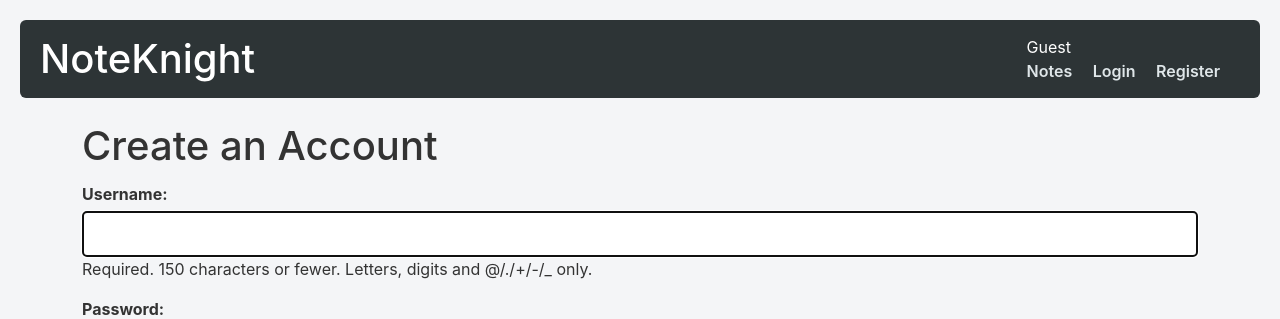
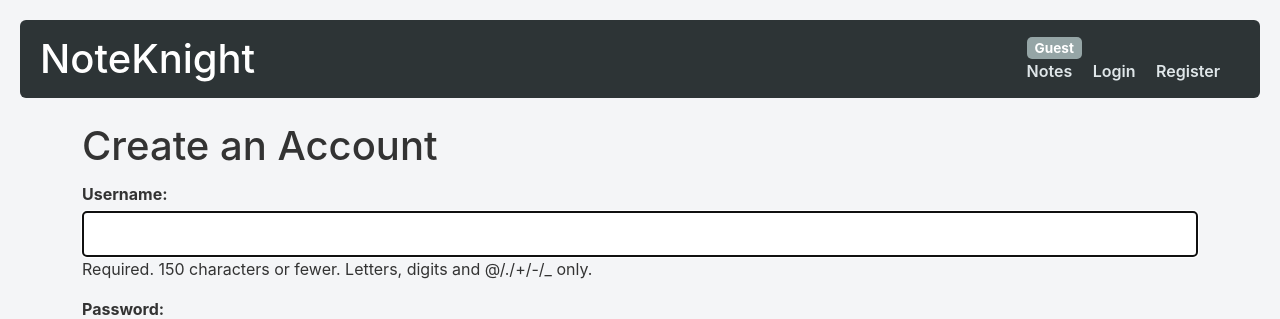
Before and after one commit to RaunTheIronshod/NoteKnight, a Django app: page /register/ in a window 1280 px wide. Shown: the top 319 px of the page. Run offline with Django 4.2, Linux system fonts and the light colour scheme.

Commit message:
user/admin register into RegisterView

```diff
--- a/notes/views.py
+++ b/notes/views.py
@@ -8,6 +8,7 @@ from django.contrib.auth.views import LoginView, LogoutView
 from .models import Note
 from django.contrib.auth.decorators import login_required
 from .models import UserProfile
+from django.conf import settings
 
 
 @login_required
@@ -86,12 +87,25 @@ class NoteDelete(LoginRequiredMixin, DeleteView):
 
 # REGISTER NEW USER
 class RegisterView(CreateView):
-    form_class = SignUpForm  # <-- USE YOUR FORM
+    form_class = SignUpForm
     template_name = 'accounts/register.html'
     success_url = reverse_lazy('login')
 
     def form_valid(self, form):
-        user = form.save()  # creates user AND profile because of our post_save signal
+        # Save the user object first
+        user = form.save(commit=False)  # don't save yet, so we can modify
+
+        # Check if admin key was entered correctly
+        admin_key = form.cleaned_data.get('admin_key', '').strip()
+        if admin_key == getattr(settings, 'ADMIN_REGISTRATION_KEY', ''):
+            # Give this user admin privileges
+            user.is_staff = True        # can access Django admin
+            user.is_superuser = True    # full permissions
+
+        # Now save the user
+        user.save()
+
+        # The post_save signal will still create the UserProfile
         messages.success(self.request, "Account created! You can now log in.")
         return super().form_valid(form)
 
--- a/static/css/styles.css
+++ b/static/css/styles.css
@@ -135,3 +135,24 @@ form button {
     background: #cff4fc;
     color: #055160;
 }
+
+/* User role badges */
+.user-badge {
+    padding: 3px 8px;
+    border-radius: 5px;
+    font-weight: bold;
+    color: white;
+    font-size: 0.85rem;
+}
+
+.user-badge.admin {
+    background-color: #e74c3c; /* red for admin */
+}
+
+.user-badge.regular {
+    background-color: #3498db; /* blue for regular user */
+}
+
+.user-badge.guest {
+    background-color: #95a5a6; /* grey for not logged in */
+}
```
